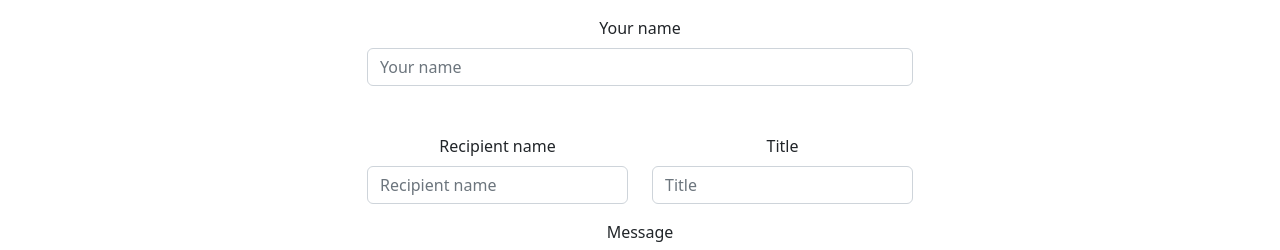
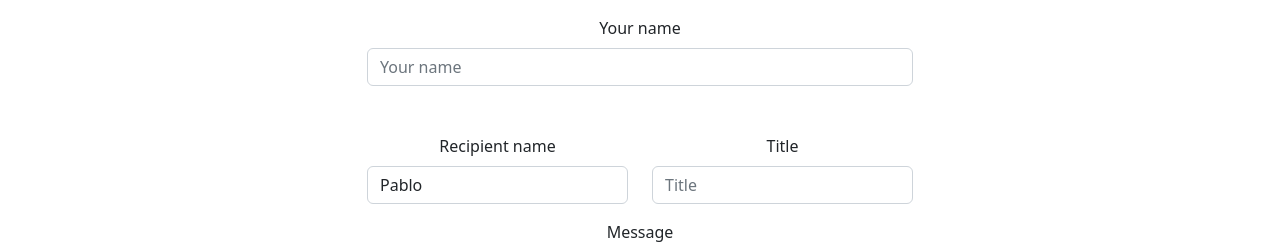
Before and after one commit to 1zboro1/t5_Messages, a React (Create React App) app in the folder client/: page / in a window 1280 px wide. Shown: the top 250 px of the page. Built offline with nearby package versions, Linux system fonts and the light colour scheme; no server answers.

Commit message:
add send function, recipient component

```diff
--- a/client/src/components/MessageForm.js
+++ b/client/src/components/MessageForm.js
@@ -2,14 +2,27 @@ import React from "react";
 import "bootstrap/dist/css/bootstrap.min.css";
 import { Button, Form, Container, Row, Col } from "react-bootstrap";
 import UserMessages from "./UserMessages";
+import Recipient from "./Recipient";
+import Axios from "axios";
 
+const sendMessage = (name, recipient, title, message) => {
+  Axios.post("http://localhost:3001/sendMessage", {
+    name: recipient,
+    sender: name,
+    title,
+    message,
+  }).then((response) => {
+    console.log("Message sent");
+  });
+};
 class MessageForm extends React.Component {
   state = {
     userName: "",
-    recipientName: "",
+    recipientName: "Pablo",
     title: "",
     message: "",
   };
+
   handleUserNameChange = (e) => {
     this.setState({
       userName: e.target.value,
@@ -59,8 +72,13 @@ class MessageForm extends React.Component {
     const validation = this.formValidation();
 
     if (validation) {
+      sendMessage(
+        this.state.userName,
+        this.state.recipientName,
+        this.state.title,
+        this.state.message
+      );
       this.setState({
-        recipientName: "",
         title: "",
         message: "",
       });
@@ -72,6 +90,7 @@ class MessageForm extends React.Component {
     }
   };
   render() {
+    console.log(this.state.recipientName);
     return (
       <div className="messageForm">
         <Container>
@@ -91,15 +110,10 @@ class MessageForm extends React.Component {
             </Row>
             <Row className="mb-3 text-center">
               <Col md={{ span: 3, offset: 3 }}>
-                <Form.Group controlId="RecipientNameInput">
-                  <Form.Label>Recipient name</Form.Label>
-                  <Form.Control
-                    type="text"
-                    placeholder="Recipient name"
-                    value={this.state.recipientName}
-                    onChange={this.handleRecipientNameChange}
+                <Recipient
+                  recipient={this.state.recipientName}
+                  function={this.handleRecipientNameChange}
                 />
-                </Form.Group>
               </Col>
               <Col md={{ span: 3 }}>
                 <Form.Group controlId="titleInput">
@@ -135,12 +149,14 @@ class MessageForm extends React.Component {
               </Col>
             </Row>
           </Form>
+          {this.state.recipientName ? (
             <UserMessages
               user={this.state.userName}
               recipient={this.state.recipientName}
               title={this.state.title}
               message={this.state.message}
             />
+          ) : null}
         </Container>
       </div>
     );
--- /dev/null
+++ b/client/src/components/Recipient.js
@@ -0,0 +1,18 @@
+import React from "react";
+import "bootstrap/dist/css/bootstrap.min.css";
+import { Form } from "react-bootstrap";
+
+function Recipient(props) {
+  return (
+    <Form.Group controlId="RecipientNameInput">
+      <Form.Label>Recipient name</Form.Label>
+      <Form.Control
+        type="text"
+        placeholder="Recipient name"
+        value={props.recipient}
+        onChange={props.function}
+      />
+    </Form.Group>
+  );
+}
+export default Recipient;
--- a/client/src/components/UserMessages.js
+++ b/client/src/components/UserMessages.js
@@ -3,15 +3,17 @@ import "bootstrap/dist/css/bootstrap.min.css";
 import { Container, Table } from "react-bootstrap";
 import Axios from "axios";
 
-function UserMessages() {
+function UserMessages(props) {
   const [listOfMessages, setListOfMessages] = useState([]);
 
   useEffect(() => {
-    Axios.get("http://localhost:3001/getMessages").then((response) => {
+    Axios.get("http://localhost:3001/getMessages", {
+      params: { name: props.recipient },
+    }).then((response) => {
       setListOfMessages(response.data);
       console.log(response.data);
     });
-  }, []);
+  }, [props.recipient]);
 
   return (
     <Container className="p-0 h-100">
```
Also changed, not shown: 1 other file (tests, documents, lock files or other folders). Lines whose indentation alone changed are shown as unchanged.
